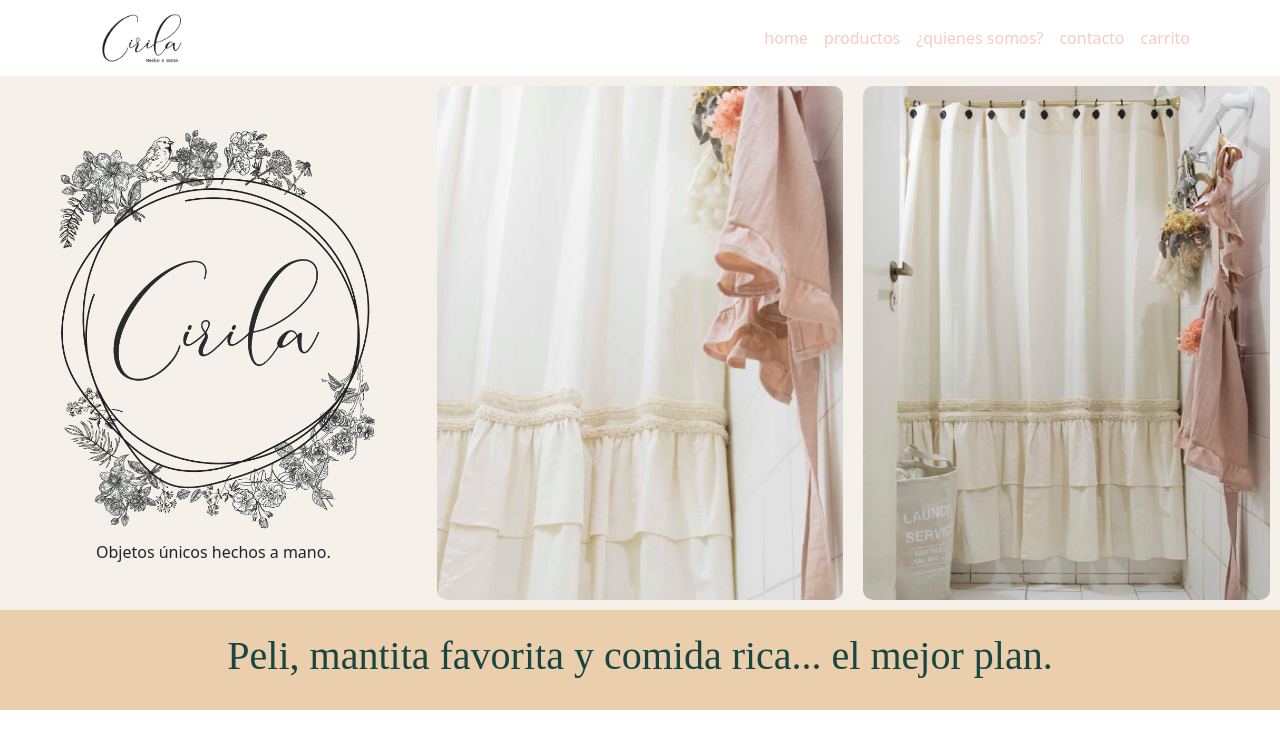
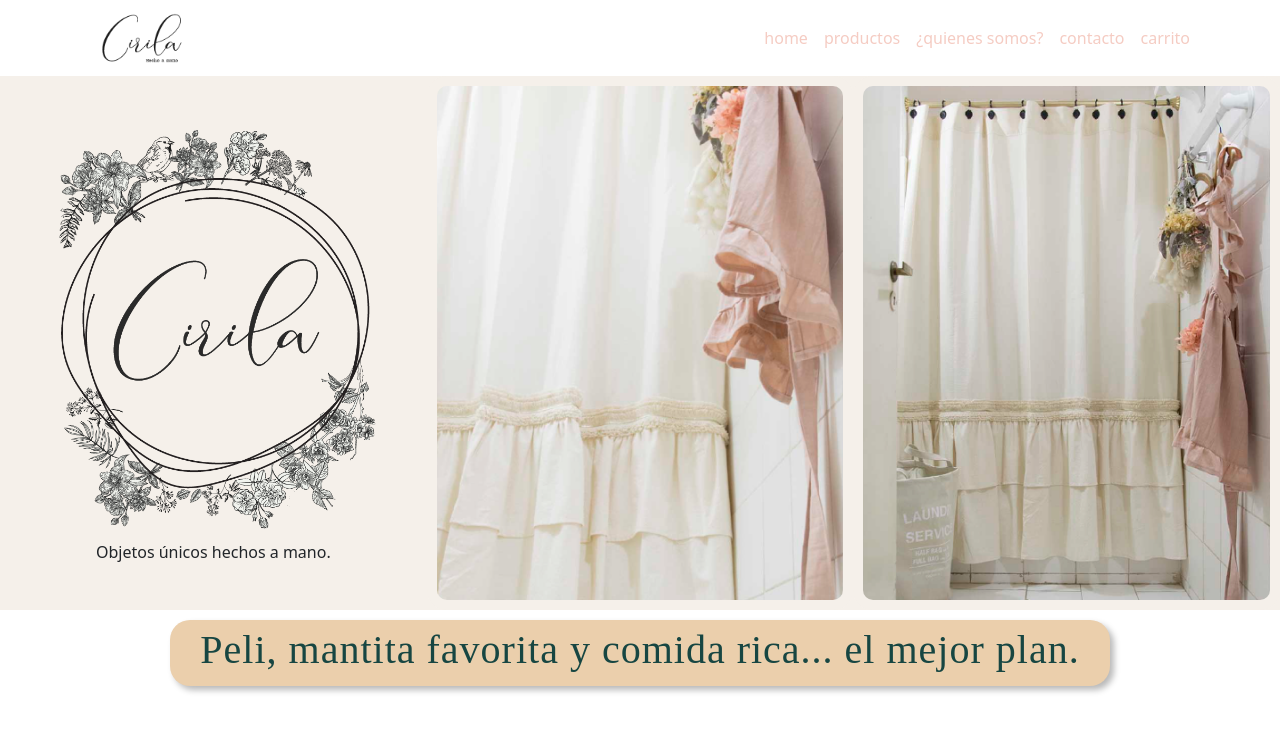
Before and after one commit to macarenagimenez/cirila-usuario, a React (Create React App) app: page / in a window 1280 px wide. Shown: the top 748 px of the page. Built offline with nearby package versions, Linux system fonts and the light colour scheme; a web font is replaced by a local one.

Commit message:
bubble text component created

```diff
--- a/src/components/LandingPage.js
+++ b/src/components/LandingPage.js
@@ -4,10 +4,15 @@ import Header from "./Header";
 import BubbleText from "../reuse components/BubbleText";
 
 export default function LandingPage() {
-  // const styleObjBubble1 = {
-  //   fontSize: 50,
-  //   marginTop: "20px",
-  // };
+  const styleObjBubble1 = {
+    fontSize: 40,
+    margin: "auto",
+    display: "Table",
+    margin: "10px auto",
+    padding: "0px 30px 6px 30px",
+    borderRadius: "20px",
+    letterSpacing: "1px",
+  };
 
   return (
     <>
@@ -15,7 +20,7 @@ export default function LandingPage() {
       <Header />
       <BubbleText
         text="Peli, mantita favorita y comida rica... el mejor plan."
-        // style={styleObjBubble1}
+        style={styleObjBubble1}
       />
     </>
   );
--- a/src/reuse components/BubbleText.css
+++ b/src/reuse components/BubbleText.css
@@ -2,15 +2,8 @@
   font-family: "Katibeh", cursive;
   color: #174642;
   background-color: #ebcfac;
-  /* le dan altura al div con heeight y con line height vas adecuando la ubicacion vertical*/
-  height: 100px;
-  line-height: 90px;
   text-align: center;
+  box-shadow: 4px 4px 6px 0px rgba(0, 0, 0, 0.28);
+  -webkit-box-shadow: 4px 4px 6px 0px rgba(0, 0, 0, 0.28);
+  -moz-box-shadow: 4px 4px 6px 0px rgba(0, 0, 0, 0.28);
 }
-
-span {
-  display: inline-block;
-  vertical-align: middle;
-  line-height: normal;
-  font-size: 40px;
-}
--- a/src/reuse components/BubbleText.js
+++ b/src/reuse components/BubbleText.js
@@ -3,7 +3,7 @@ import React from "react";
 import "./BubbleText.css";
 export default function BubbleText(props) {
   return (
-    <div style={props.style} className="bubbleText">
+    <div className="bubbleText" style={props.style}>
       <span> {props.text} </span>
     </div>
   );
```
